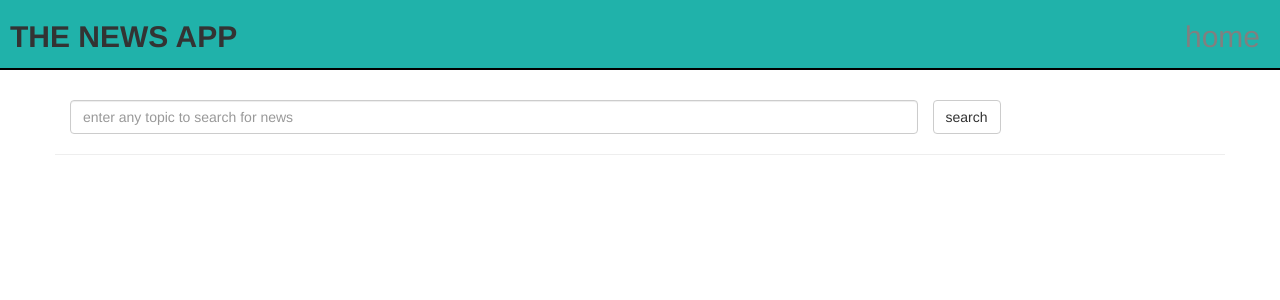
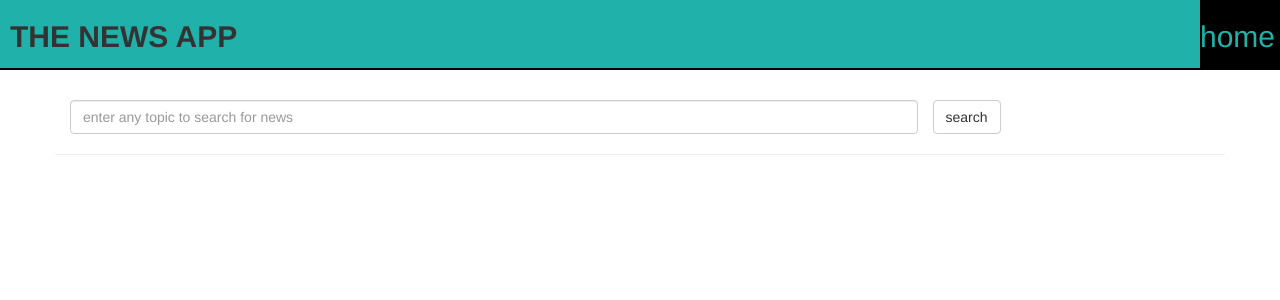
Before and after one commit to Vector254/News-app, a Flask app: template app/templates/index.html in a window 1280 px wide. Shown: the top 300 px of the page. Run offline with Flask 2, Linux system fonts and the light colour scheme; the template is opened without the code that fills it, so the values that code supplies are empty; some libraries are stand-ins or nearby versions.

Commit message:
add styling to navbar

```diff
--- a/app/templates/navbar.html
+++ b/app/templates/navbar.html
@@ -17,13 +17,18 @@
     }
 
     #link{
-        color: grey;
+        color:lightseagreen;
      float: right;
      padding-right: 20px;
      text-decoration: none;
+     background-color: black;
+     height: 70px;
+     width: 80px;
+     margin-top: -20px;
+     padding-top: 20px;
     }
-     a:hover{
-        text-transform: uppercase;
+    #link:hover{
+        background-color: lightslategray;
     }
 </style>
 
```
Also changed, not shown: README.md, 1 other file.
